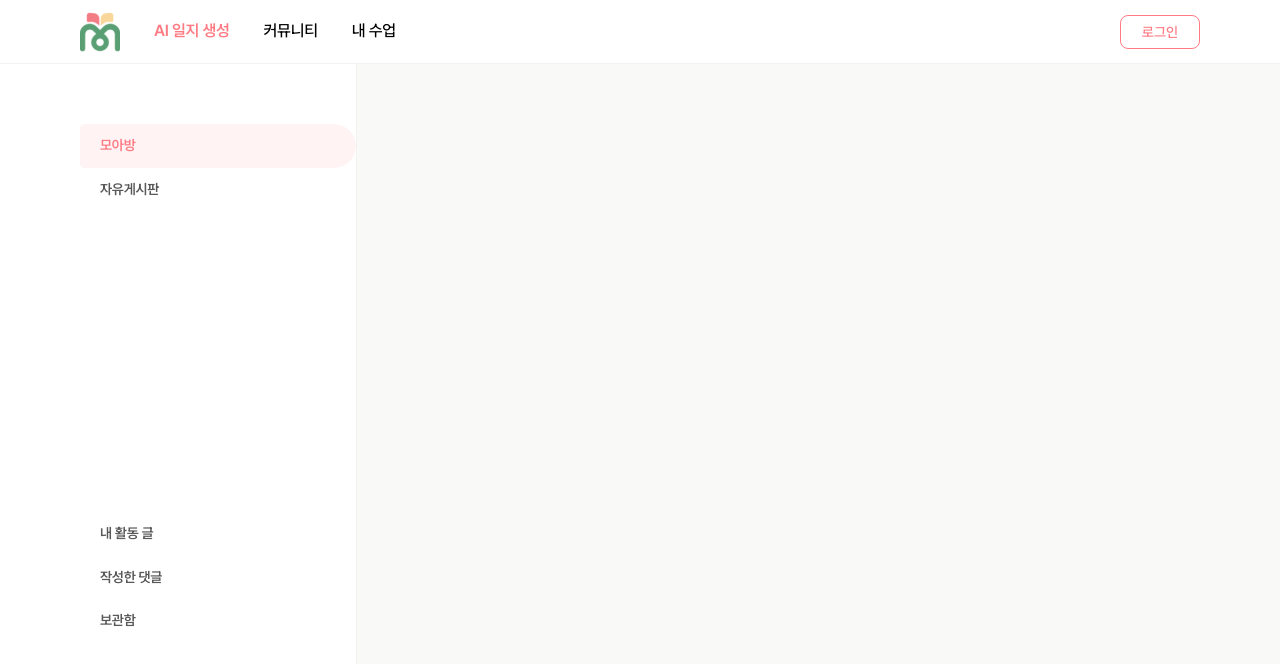
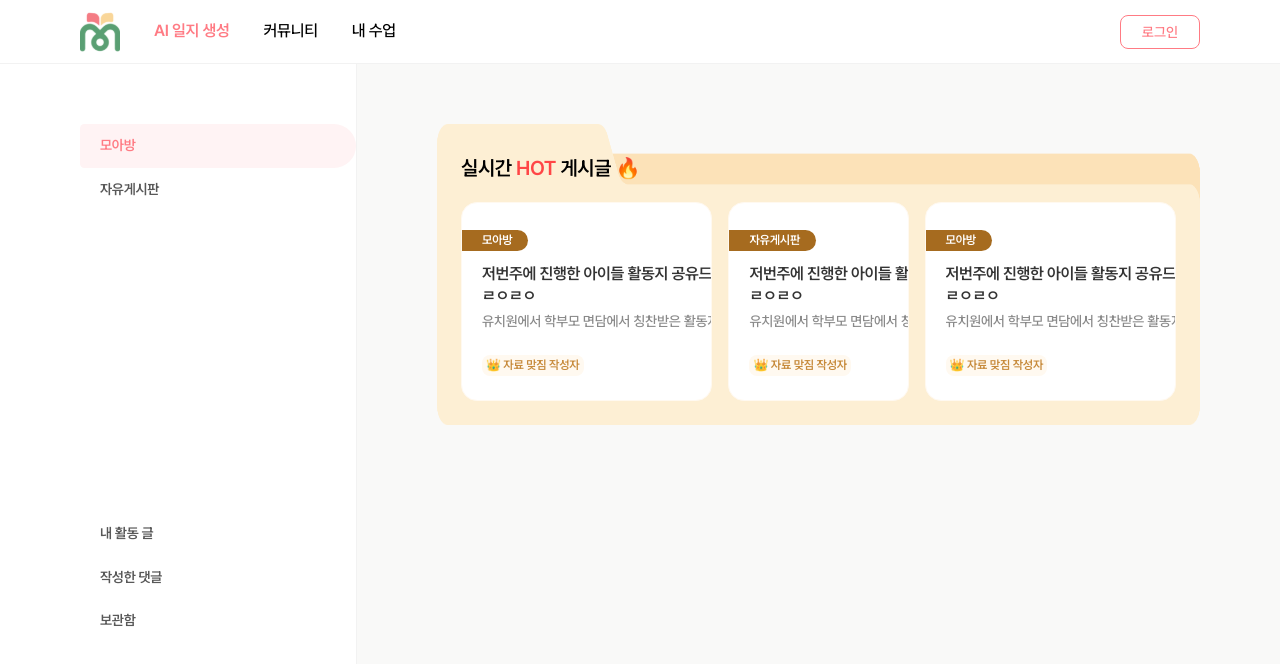
Before and after one commit to 7-baduki/moassam-frontend, a Next.js app: page /comunity/moabang in a window 1280 px wide. Shown: the top 664 px of the page. Built offline with nearby package versions, Linux system fonts and the light colour scheme; grey boxes are pictures that could not be loaded.

Commit message:
feature: 실시간 HOT 게시글 섹션 UI 구현 (#30)

```diff
--- /dev/null
+++ b/app/comunity/layout.tsx
@@ -0,0 +1,3 @@
+export default function ComunityLayout({ children }: { children: React.ReactNode }) {
+  return <div className="mx-20 my-15">{children}</div>;
+}
--- a/components/comunity/moabang/HotPostSection.tsx
+++ b/components/comunity/moabang/HotPostSection.tsx
@@ -1,3 +1,54 @@
+import HotPostCard from './HotPostCard';
+import type { HotPost } from './moabang.type';
+
+const MOCK_HOT_POSTS: HotPost[] = [
+  {
+    postId: 1,
+    category: 'RESOURCE',
+    categoryName: '모아방',
+    title: '저번주에 진행한 아이들 활동지 공유드립니다 ㅇㄹㅇㄹㅇㄹㅇㄹㅇ',
+    contentPreview: '유치원에서 학부모 면담에서 칭찬받은 활동지 어쩌구',
+    authorName: '👑 자료 맞짐 작성자',
+    createdAt: '2026.03.16',
+    thumnail: 'https://picsum.photos/156/200?random=1',
+  },
+  {
+    postId: 2,
+    category: 'FREE',
+    categoryName: '자유게시판',
+    title: '저번주에 진행한 아이들 활동지 공유드립니다 ㅇㄹㅇㄹㅇㄹㅇㄹㅇ',
+    contentPreview: '유치원에서 학부모 면담에서 칭찬받은 활동지 어쩌구',
+    authorName: '👑 자료 맞짐 작성자',
+    createdAt: '2026.03.16',
+  },
+  {
+    postId: 3,
+    category: 'RESOURCE',
+    categoryName: '모아방',
+    title: '저번주에 진행한 아이들 활동지 공유드립니다 ㅇㄹㅇㄹㅇㄹㅇㄹㅇ',
+    contentPreview: '유치원에서 학부모 면담에서 칭찬받은 활동지 어쩌구',
+    authorName: '👑 자료 맞짐 작성자',
+    createdAt: '2026.03.16',
+    thumnail: 'https://picsum.photos/156/200?random=2',
+  },
+];
+
 export default function HotPostSection() {
-  return <section aria-label="실시간 HOT 게시글">{/* TODO */}</section>;
+  return (
+    <section
+      aria-label="실시간 HOT 게시글"
+      className="w-full bg-[url('/images/HotSeticonBg.png')] bg-size-[100%_100%] bg-no-repeat px-6"
+    >
+      <div className="mt-7.5 mb-5">
+        <h2 className="text-xl font-semibold tracking-[-0.02em] text-black">
+          실시간 <span className="text-[#FF4646]">HOT</span> 게시글 🔥
+        </h2>
+      </div>
+      <div className="flex gap-4 pb-6">
+        {MOCK_HOT_POSTS.map((post) => (
+          <HotPostCard key={post.postId} post={post} />
+        ))}
+      </div>
+    </section>
+  );
 }
--- a/components/comunity/moabang/index.ts
+++ b/components/comunity/moabang/index.ts
@@ -1,2 +1,3 @@
 export { default as HotPostSection } from './HotPostSection';
 export { default as ListPostSection } from './ListPostSection';
+export { default as HotPostCard } from './HotPostCard';
```
Also changed, not shown: components/comunity/moabang/moabang.type.ts (added, +12 -0 lines), public/images/HotSeticonBg.png (added).
